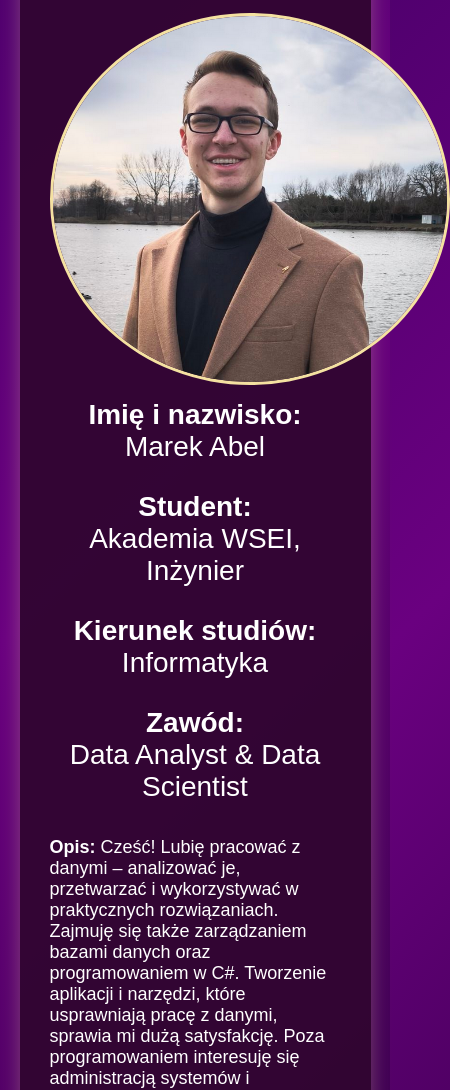
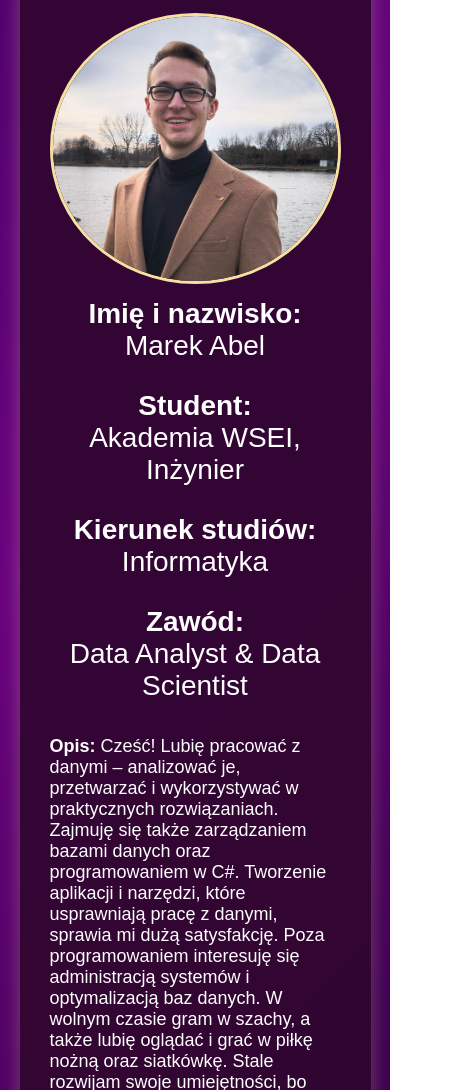
Before and after one commit to MarekAbel2702/portfolio, a plain HTML site: page index.html in a window 390 px wide. Shown: the part 598-1688 px from the top of the page, 450 px wide, since content can reach past the window. Drawn offline with Linux system fonts and the light colour scheme.

Commit message:
Naprawa responsywności i wyświetlenia zdjęcia na ekranie telefonu

```diff
--- a/style.css
+++ b/style.css
@@ -435,6 +435,9 @@ footer .linki ul li a:hover {
         padding: 10px;
     }
 
+    section > .strona_glowna > div > img {
+        width: 100%
+    }
     nav ul {
         flex-direction: column;
         align-items: center;
```
